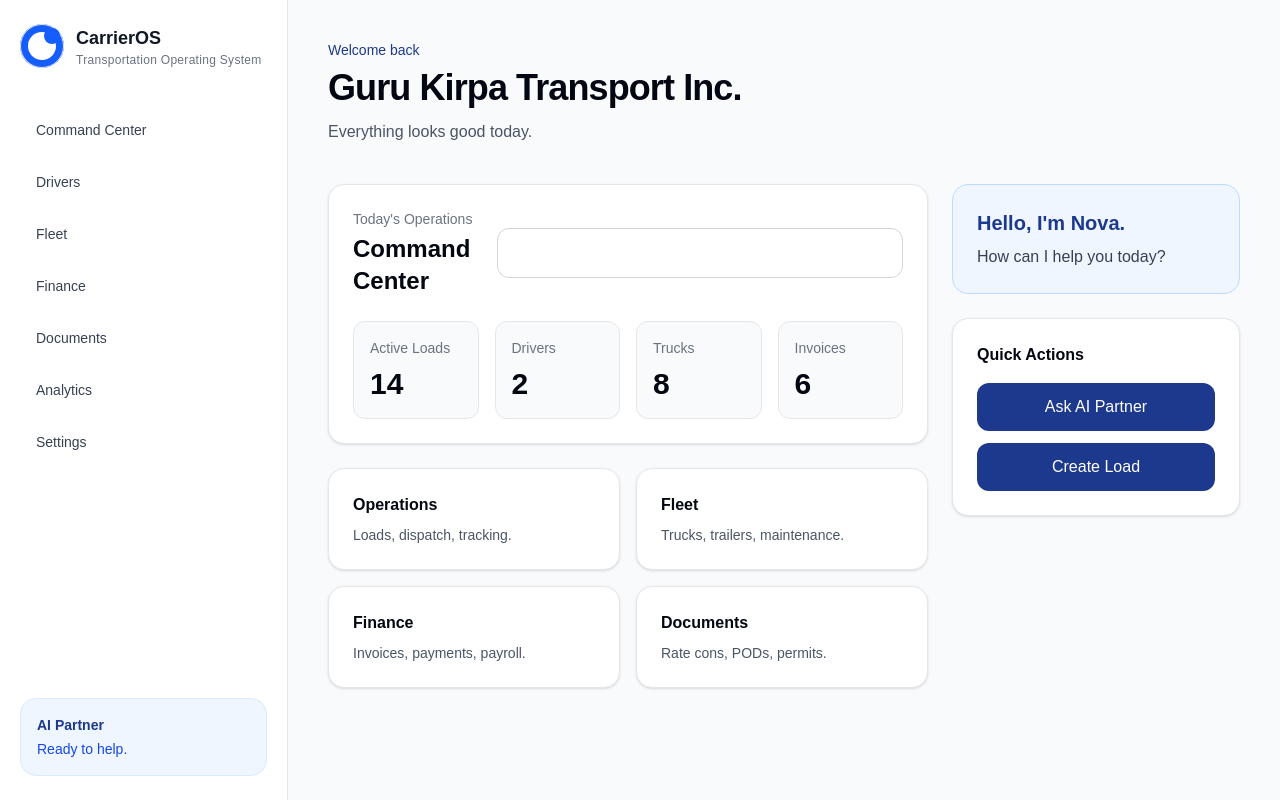
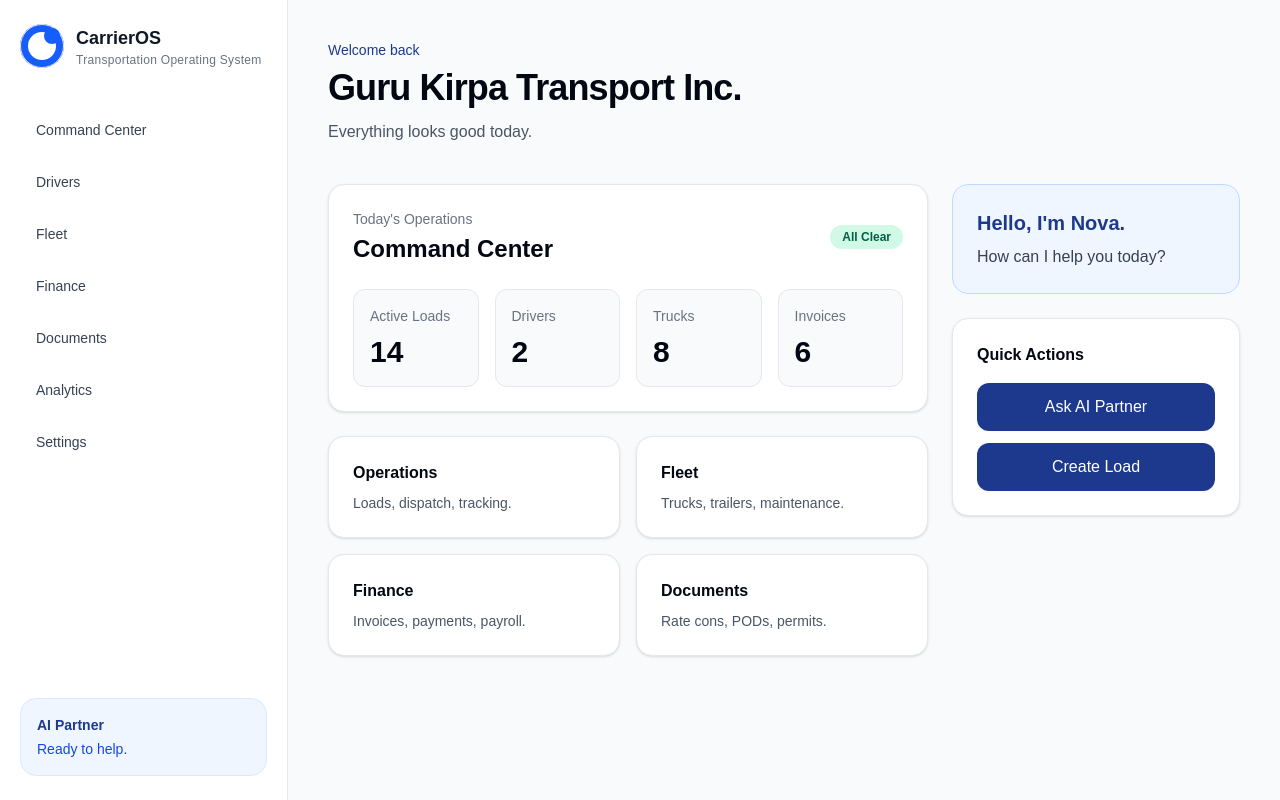
Before and after one commit to carrierosUSA/carrieros, a Next.js app in the folder carrieros-app/: page / in a window 1280 px wide. Built offline with nearby package versions, Linux system fonts and the light colour scheme.

Commit message:
fix: restore badge component (#1)
Co-authored-by: Onkar Love <onkarlove@Mac.lan>

```diff
--- a/carrieros-app/components/Badge.tsx
+++ b/carrieros-app/components/Badge.tsx
@@ -1,13 +1,18 @@
-type InputProps = {
-  placeholder: string;
+const badgeStyles = {
+  success: "bg-emerald-100 text-emerald-800",
+} as const;
+
+type BadgeProps = {
+  text: string;
+  type: keyof typeof badgeStyles;
 };
 
-export default function Input({ placeholder }: InputProps) {
+export default function Badge({ text, type }: BadgeProps) {
   return (
-    <input
-      type="text"
-      placeholder={placeholder}
-      className="w-full rounded-xl border border-gray-300 px-4 py-3 outline-none focus:border-blue-900"
-    />
+    <span
+      className={`inline-flex items-center rounded-full px-3 py-1 text-xs font-semibold ${badgeStyles[type]}`}
+    >
+      {text}
+    </span>
   );
 }
```
